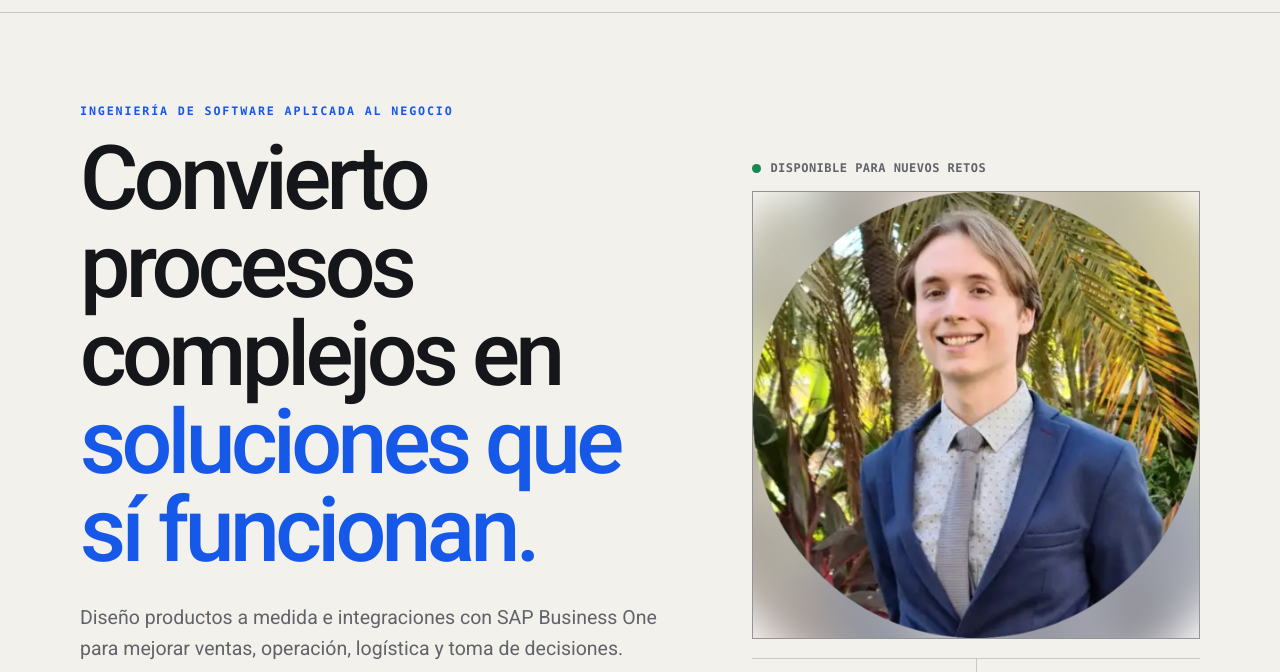
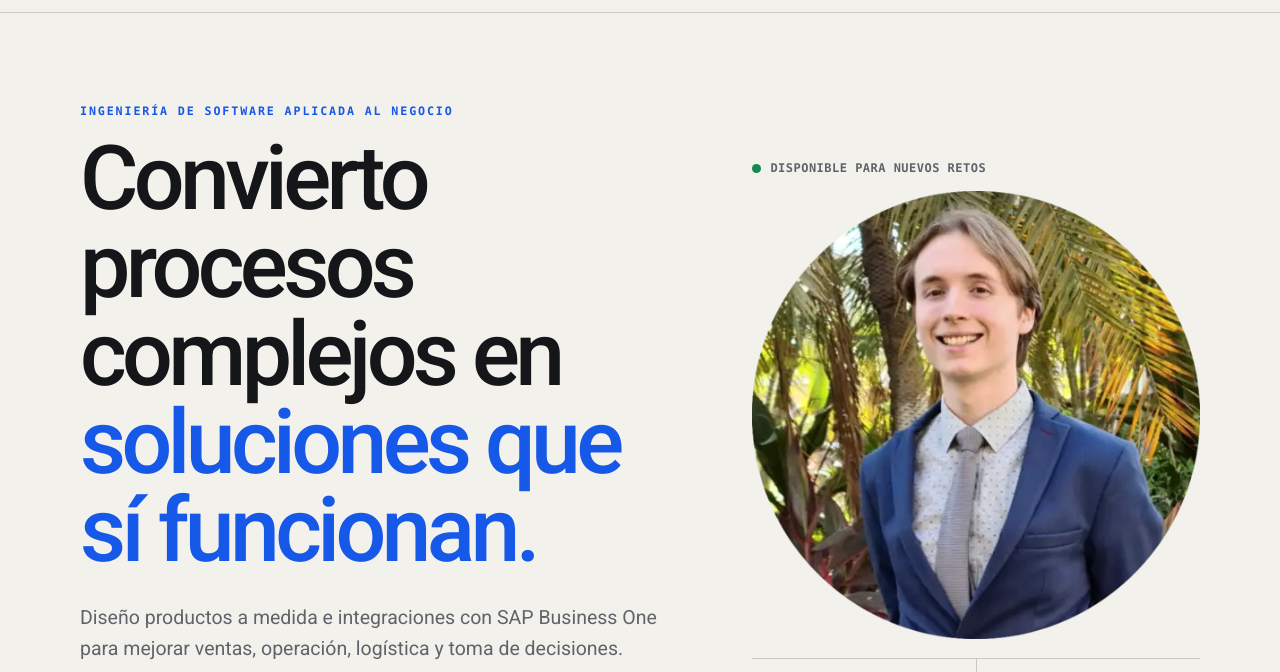
Before and after one commit to TerronesDiaz/Terrones_Portfolio, an Astro site: page / in a window 1280 px wide. Shown: the part 62-734 px from the top of the page. Built offline with nearby package versions, Linux system fonts and the light colour scheme; Astro itself is replaced by a stand-in of ours; a web font is replaced by a local one.

Commit message:
Fix theme selector and simplify portrait
Keep native theme options legible in dark mode and remove the decorative portrait frame and blurred background.

```diff
--- a/src/styles/global.css
+++ b/src/styles/global.css
@@ -216,6 +216,12 @@ img {
   cursor: pointer;
 }
 
+.theme-control option,
+.mobile-theme-control option {
+  background: var(--surface-strong);
+  color: var(--text);
+}
+
 .language-switch {
   display: grid;
   place-items: center;
@@ -422,30 +428,10 @@ img {
 }
 
 .portrait-frame {
-  position: relative;
-  isolation: isolate;
-  overflow: hidden;
   width: 100%;
-  border: 1px solid var(--line-strong);
-  background: var(--surface);
-}
-
-.portrait-frame::before {
-  position: absolute;
-  inset: -12%;
-  z-index: 0;
-  background:
-    linear-gradient(color-mix(in srgb, var(--surface) 24%, transparent), color-mix(in srgb, var(--surface) 24%, transparent)),
-    url('/media/img/Francisco_Terrones.webp') center / cover no-repeat;
-  content: "";
-  filter: blur(20px) saturate(0.72);
-  opacity: 0.62;
-  transform: scale(1.08);
 }
 
 .portrait-frame img {
-  position: relative;
-  z-index: 1;
   width: 100%;
   aspect-ratio: 1;
   object-fit: contain;
```
